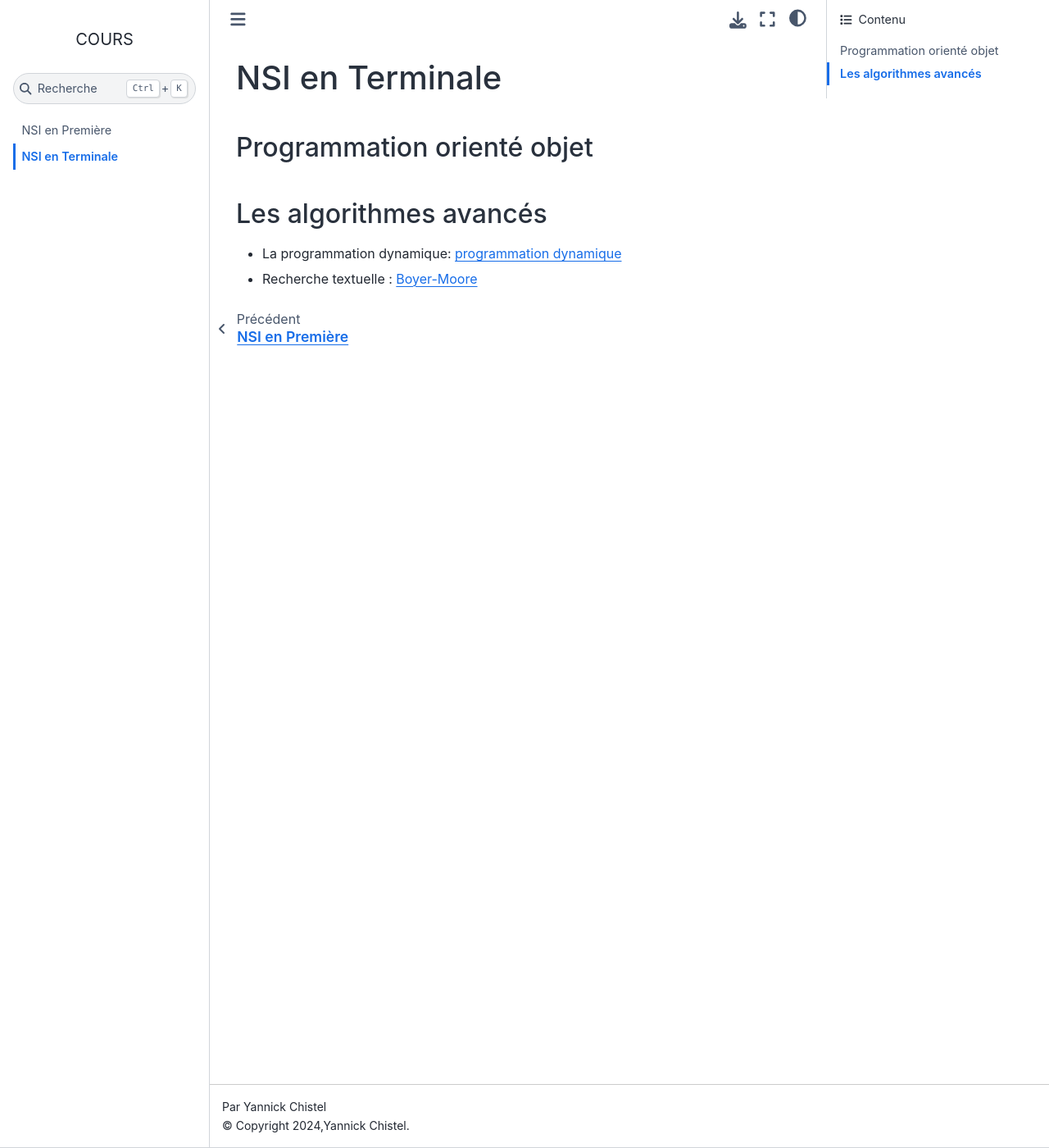
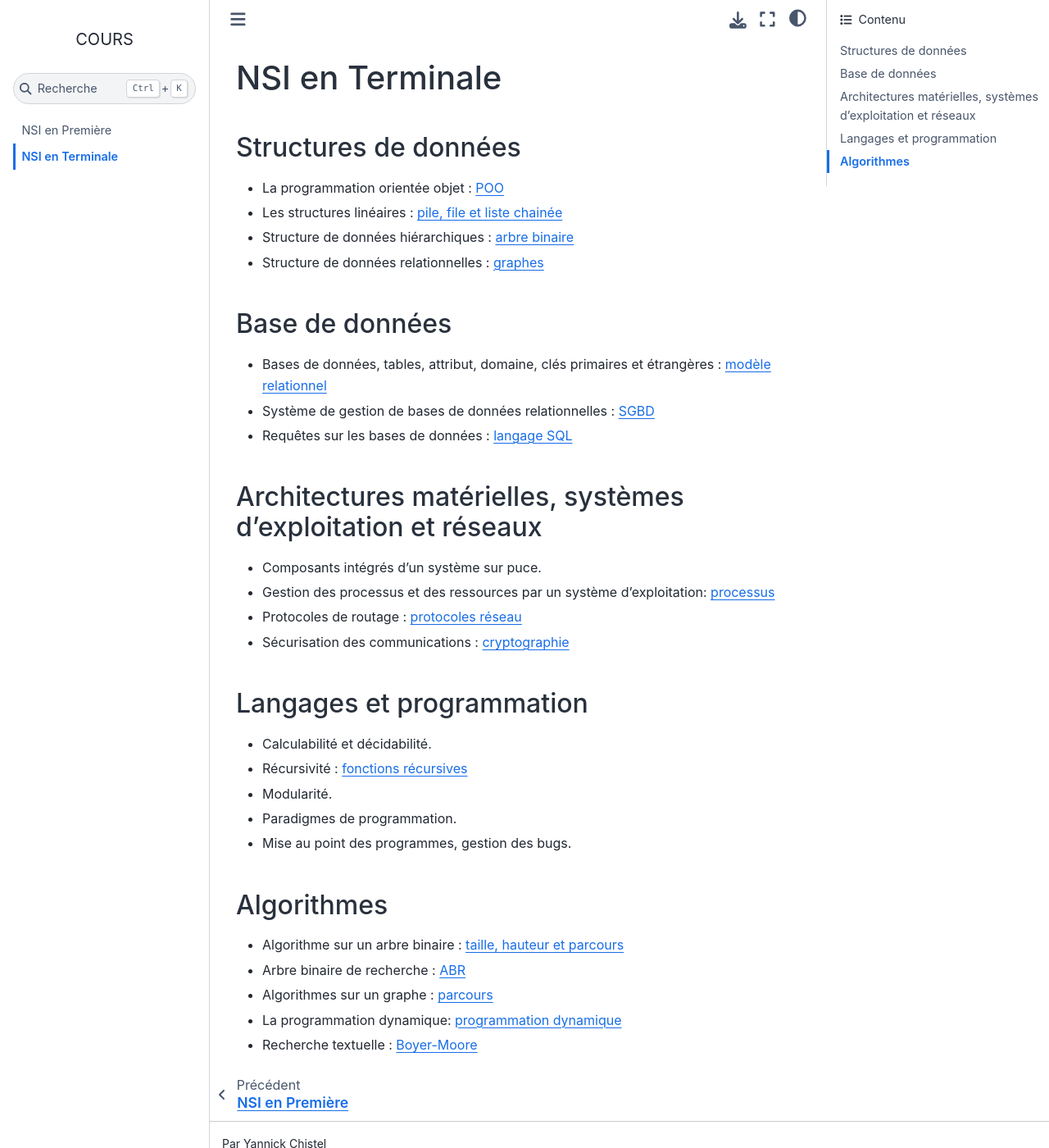
Before and after one commit to ychistel/cours, a Sphinx documentation site: the page built from source/content/tnsi.rst, in a window 1280 px wide and 1400 px high. Shown: the whole window at 82% size. Built offline with Sphinx 7.4.7 and the Sphinx Book theme 1.1.4, drawn with Linux system fonts in a browser that asks for light colours.

Commit message:
mise à jour des contenus terminale

```diff
--- a/source/content/tnsi.rst
+++ b/source/content/tnsi.rst
@@ -1,20 +1,65 @@
 NSI en Terminale
 =================
 
-Programmation orienté objet
----------------------------
+Structures de données
+----------------------
 
 .. _POO: https://ychistel.github.io/tnsi_poo
+.. _`pile, file et liste chainée`: https://ychistel.github.io/tnsi_sd_lineaire
+.. _`arbre binaire` : https://ychistel.github.io/tnsi_arbre_binaire
+.. _graphes: https://ychistel.github.io/tnsi_graphe
+
+-   La programmation orientée objet : POO_
+-   Les structures linéaires : `pile, file et liste chainée`_
+-   Structure de données hiérarchiques : `arbre binaire`_
+-   Structure de données relationnelles : graphes_
+
+Base de données
+---------------
+
+.. _`modèle relationnel` : https://ychistel.github.io/tnsi_modele_relationnel/
+.. _SGBD : https://ychistel.github.io/tnsi_sgbd/
+.. _`langage SQL` :  https://ychistel.github.io/tnsi_langage_sql/
+
+-   Bases de données, tables, attribut, domaine, clés primaires et étrangères : `modèle relationnel`_
+-   Système de gestion de bases de données relationnelles : SGBD_
+-   Requêtes sur les bases de données : `langage SQL`_
+
+Architectures matérielles, systèmes d'exploitation et réseaux
+--------------------------------------------------------------
+
+.. _`protocoles réseau`: https://ychistel.github.io/tnsi_reseau/
+.. _processus : https://ychistel.github.io/tnsi_processus/
+.. _cryptographie: https://ychistel.github.io/tnsi_securisation_des_communications/
+
+-   Composants intégrés d'un système sur puce.
+-   Gestion des processus et des ressources par un système d'exploitation: processus_
+-   Protocoles de routage : `protocoles réseau`_
+-   Sécurisation des communications : cryptographie_
+
+Langages et programmation
+--------------------------
+
+.. _`fonctions récursives`: https://ychistel.github.io/tnsi_recursivite/
+
+-   Calculabilité et décidabilité.
+-   Récursivité : `fonctions récursives`_
+-   Modularité.
+-   Paradigmes de programmation.
+-   Mise au point des programmes, gestion des bugs.
 
 
+Algorithmes
+------------
 
-
-
-Les algorithmes avancés
------------------------
-
+.. _`taille, hauteur et parcours`: https://ychistel.github.io/tnsi_arbre_binaire/
+.. _ABR: https://ychistel.github.io/tnsi_abr/
+.. _parcours: https://ychistel.github.io/tnsi_graphe/
 .. _`programmation dynamique`: https://ychistel.github.io/tnsi_prog_dynamique
 .. _Boyer-Moore : https://ychistel.github.io/tnsi_boyer_moore
 
+-   Algorithme sur un arbre binaire : `taille, hauteur et parcours`_
+-   Arbre binaire de recherche : ABR_
+-   Algorithmes sur un graphe : parcours_
 -   La programmation dynamique: `programmation dynamique`_
 -   Recherche textuelle : Boyer-Moore_
```
